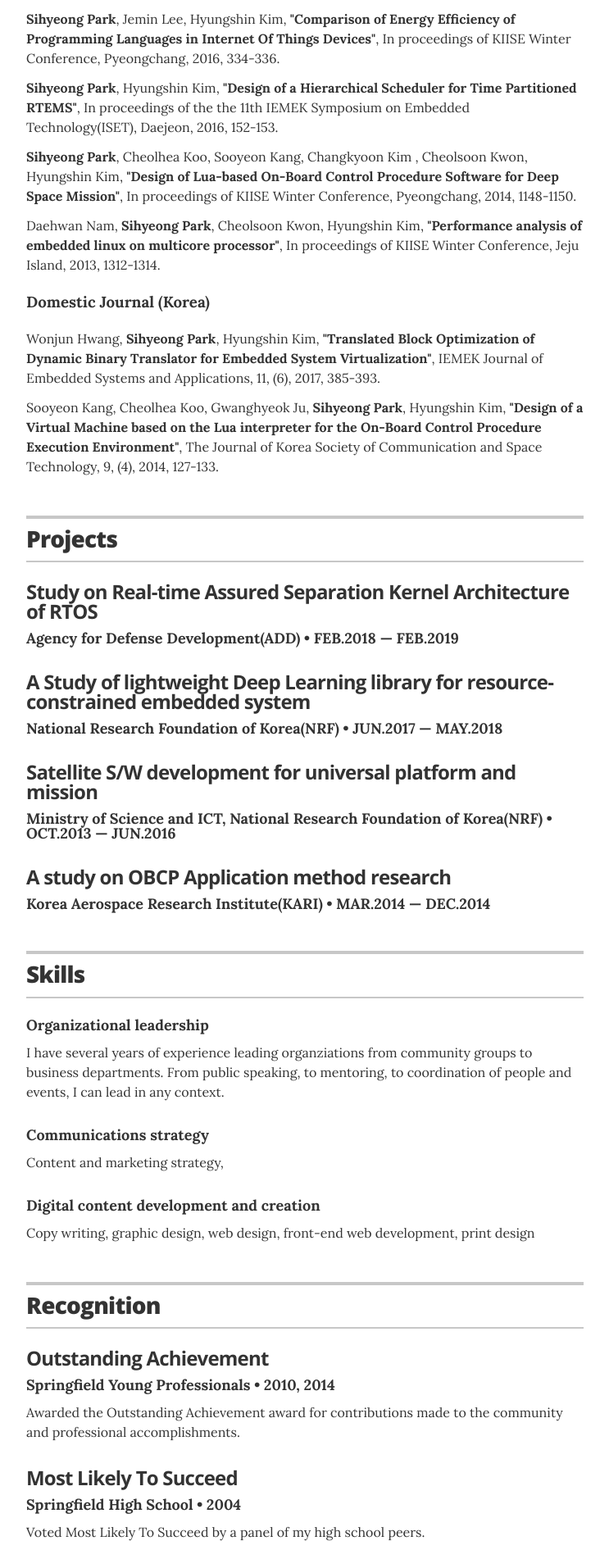
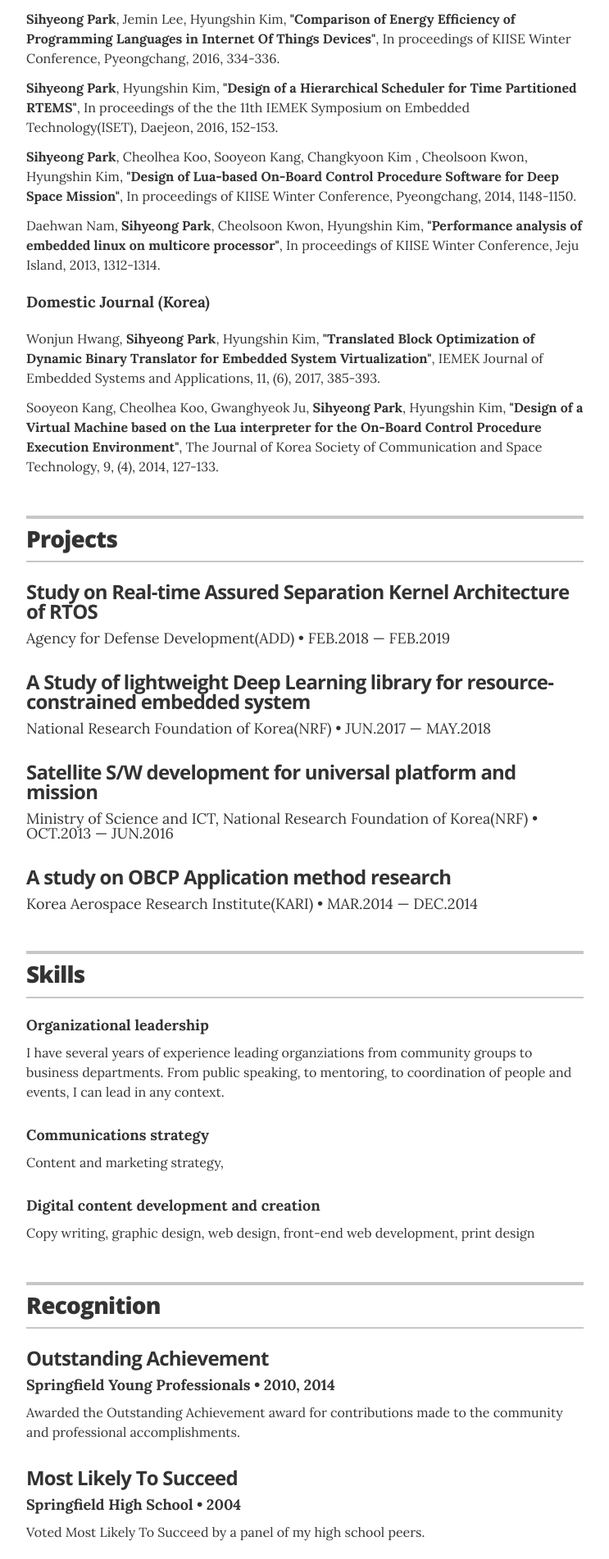
Before and after one commit to sihyeong/sihyeong.github.io, a Jekyll site: the page built from index.html, in a window 1280 px wide. Shown: the part 1851-3753 px from the top of the page at 82% size, without its empty margins (268-1011 px from the left). Built offline with Jekyll 4.4.1, drawn with Linux system fonts in a browser that asks for light colours.

Commit message:
modify project

```diff
--- a/_layouts/resume.html
+++ b/_layouts/resume.html
@@ -146,8 +146,8 @@
         {% for project in site.data.projects %}
         <div class="resume-item" itemscope itemtype="http://schema.org/CreativeWork">
           <meta itemprop="creator" content="{{ site.resume_name }}" itemtype="http://schema.org/Person" />
-          <h3 class="resume-item-title" itemprop="name">{{ project.project }}</h3>
-          <h4 class="resume-item-details" itemprop="description">{{ project.funder }}  &bull; {{ project.duration }}</h4>
+          <h4 class="resume-item-title" itemprop="name">{{ project.project }}</h4>
+          <p class="resume-item-details">{{ project.funder }}  &bull; {{ project.duration }}</p>
           {% if project.description %}
           <p class="resume-item-copy">{{ project.description }}</p>
           {% endif %}
```
